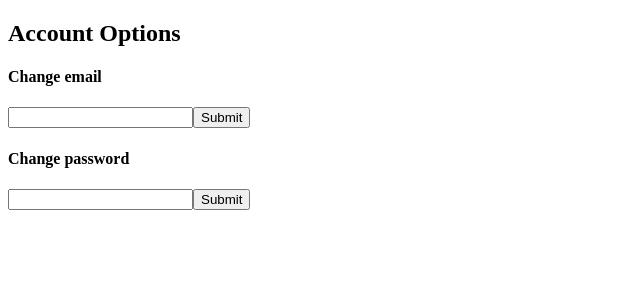
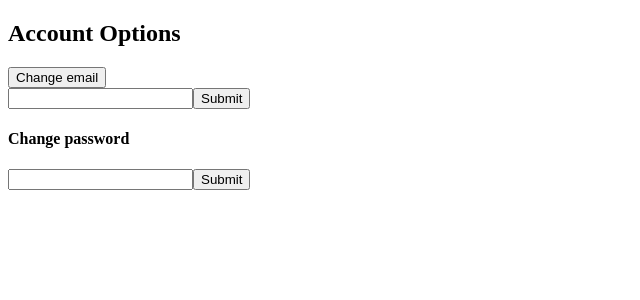
Before and after one commit to timdecillis/repertoire, a React app: page /account in a window 1280 px wide. Shown: the top 300 px of the page, without its empty margins (0-640 px from the left). Built offline with nearby package versions, Linux system fonts and the light colour scheme; the HTML template or start-up script is replaced by a standard one.

Commit message:
added email button

```diff
--- a/client/src/components/Account/Account.jsx
+++ b/client/src/components/Account/Account.jsx
@@ -33,7 +33,7 @@ const Account = () => {
   return (
     <div>
       <h2>Account Options</h2>
-      <h4>Change email</h4>
+      <button>Change email</button>
       <form name="email" onSubmit={handleSubmit}>
         <input name="email" value={inputs.email} onChange={handleChange} />
         <input type="submit" value="Submit" />
```
